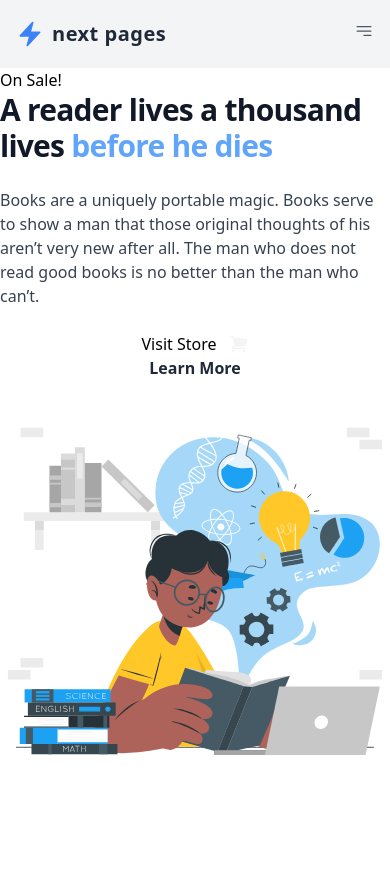
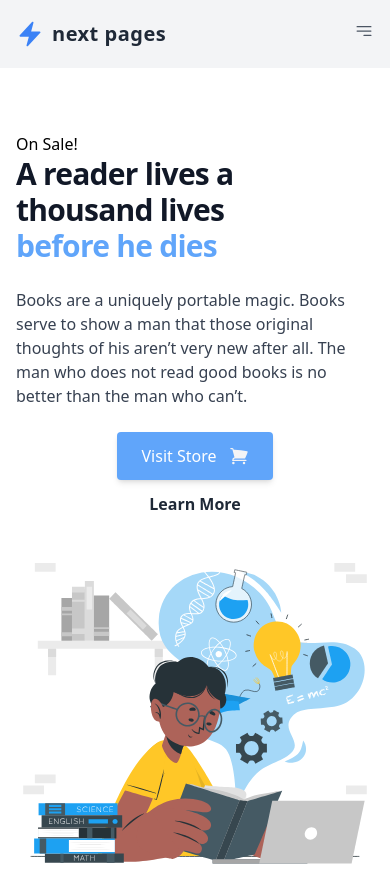
Before and after one commit to sarwar1821201/book-selling-by-react-router, a React (Vite) app: page / in a window 390 px wide. Before the commit the page ends 844 px from the top, so only its background shows below. Built offline with nearby package versions, Linux system fonts and the light colour scheme.

Commit message:
make responsive the background page

```diff
--- a/src/index.css
+++ b/src/index.css
@@ -1,3 +1,12 @@
 @tailwind base;
 @tailwind components;
 @tailwind utilities;
+
+
+.my-container{
+    @apply px-4 py-16 mx-auto sm:max-w-xl md:max-w-full lg:max-w-screen-xl md:px-24 lg:px-8 lg:py-20
+  }
+
+  .btn{
+    @apply inline-flex items-center h-12 px-6 mb-3 font-medium text-white transition duration-200 rounded shadow-md  md:mb-0 bg-blue-400 hover:bg-blue-700
+  }
```
